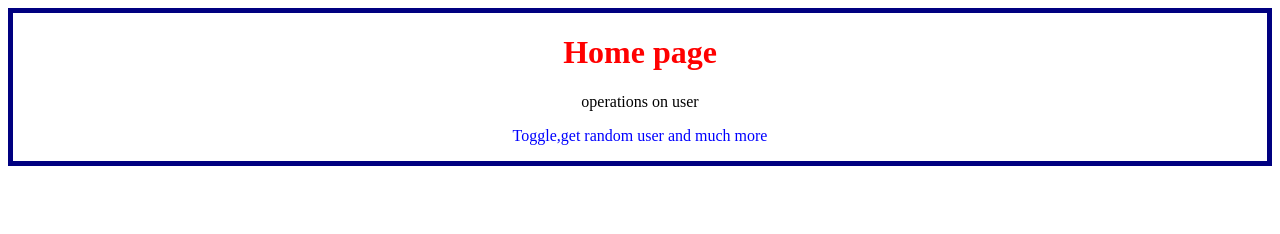
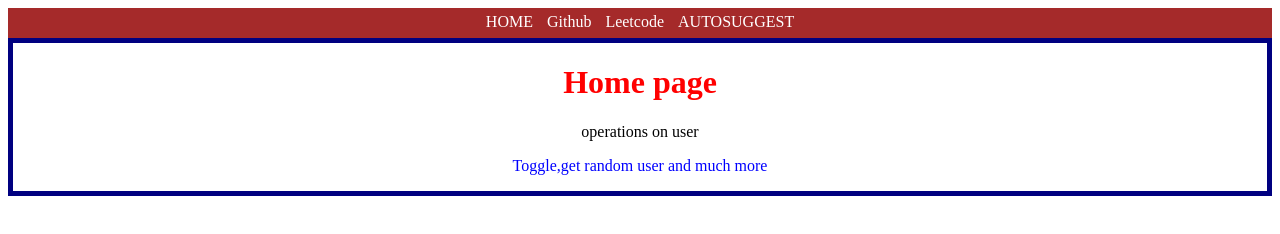
Before and after one commit to Mounika-540/autosuggest, a website: page frontend/index.html in a window 1280 px wide. Drawn offline with Linux system fonts and the light colour scheme.

Commit message:
navbar setup

```diff
--- a/frontend/index.css
+++ b/frontend/index.css
@@ -15,3 +15,16 @@
     #p2{
         color: blue;
     }
+
+    #nav{
+        text-align: center;
+        background-color: brown;
+        height: 25px;
+        padding-top: 5px;
+    }
+
+    #nav a{
+        margin: 0px 5px;
+        text-decoration: none;
+        color: white;
+    }
--- a/frontend/index.html
+++ b/frontend/index.html
@@ -7,10 +7,17 @@
     <link rel="stylesheet" href ="index.css">
 </head>
 <body>
+    <div id="nav">
+        <a href="/">HOME</a>
+        <a href="https:github.com" target_blank>Github</a>
+        <a href="https:leetcode.com" target_blank>Leetcode</a>
+        <a href="./pages/pages.html">AUTOSUGGEST</a>
+    </div>
     <div id="home-intro">
     <h1>Home page</h1>
     <p id="p1">operations on user</p>
     <p id="p2">Toggle,get random user and much more</p>
+    </div>
     <script sr="index.js"></script>
 
 </body>
```
Also changed, not shown: frontend/pages/pages.html (added, +12 -0 lines).
